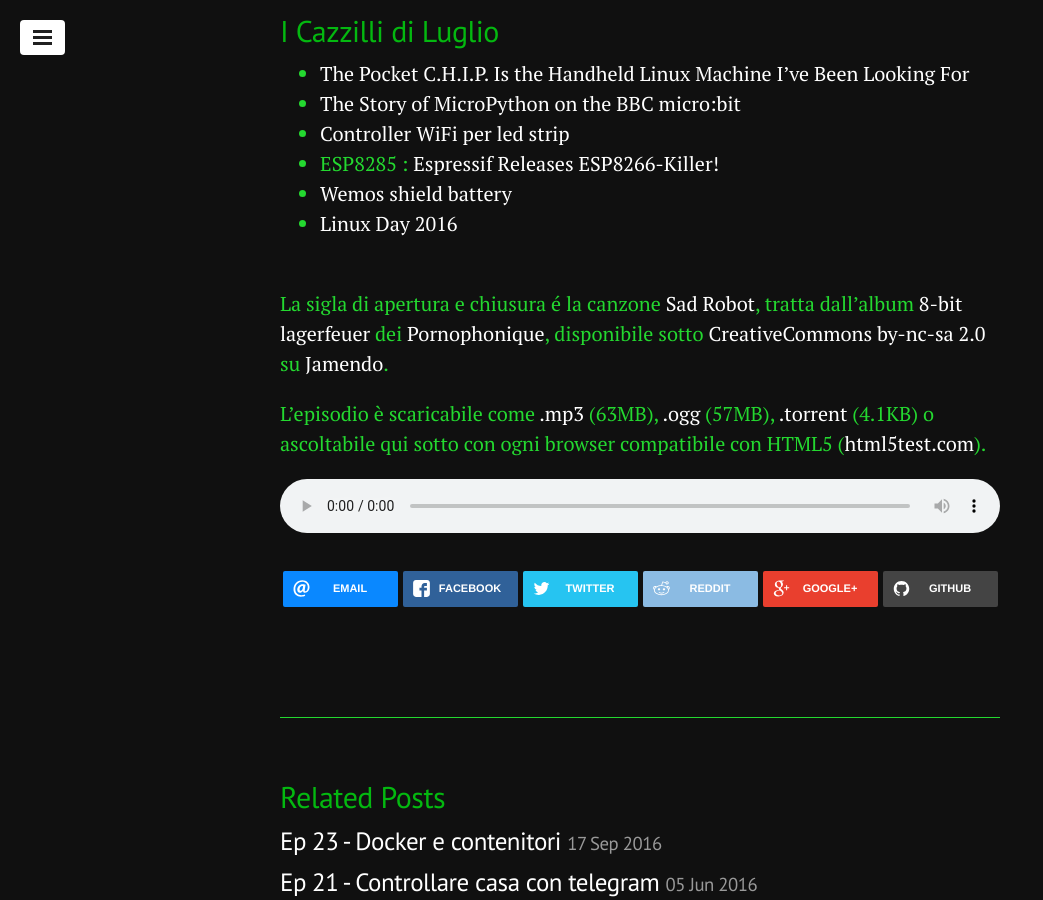
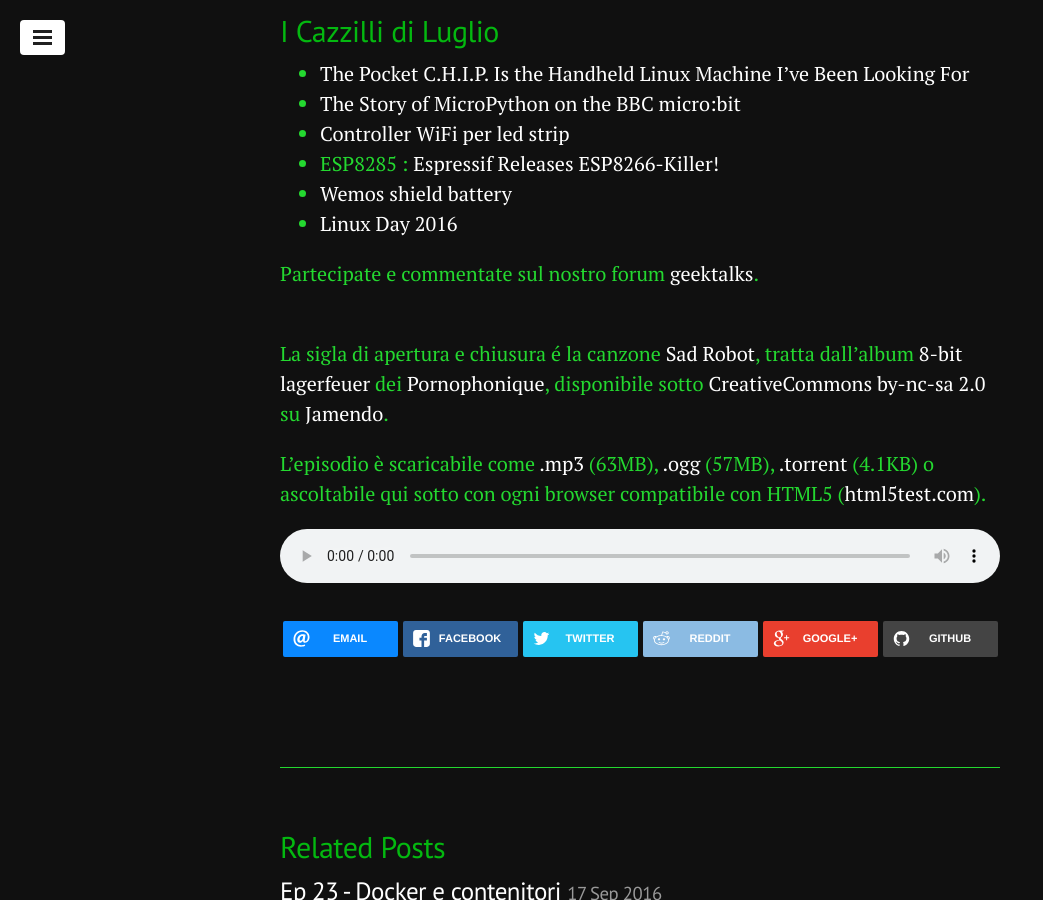
Before and after one commit to geekcookies/geekcookies.github.io, a Jekyll site: the page built from _posts/2016-07-17-episodio-22.md, in a window 1280 px wide and 900 px high, scrolled down 2398 px. Shown: the whole window, without its empty margins (0-1043 px from the left). Built offline with Jekyll 4.4.1, drawn with Linux system fonts in a browser that asks for light colours; nearby versions of some CDN libraries; comment, search, counter and statistics services are not loaded.

Commit message:
add geektalks link

```diff
--- a/_posts/2016-07-17-episodio-22.md
+++ b/_posts/2016-07-17-episodio-22.md
@@ -70,3 +70,5 @@
 -   ESP8285 : [Espressif Releases ESP8266-Killer!](http://hackaday.com/2016/06/21/espressif-releases-esp8266-killer/)
 -   [Wemos shield battery](http://www.wemos.cc/Products/battery_shield.html)
 -   [Linux Day 2016](http://www.linuxday.it/)
+
+Partecipate e commentate sul nostro forum [geektalks](https://github.com/geekcookies/geektalks/issues/18).
```
